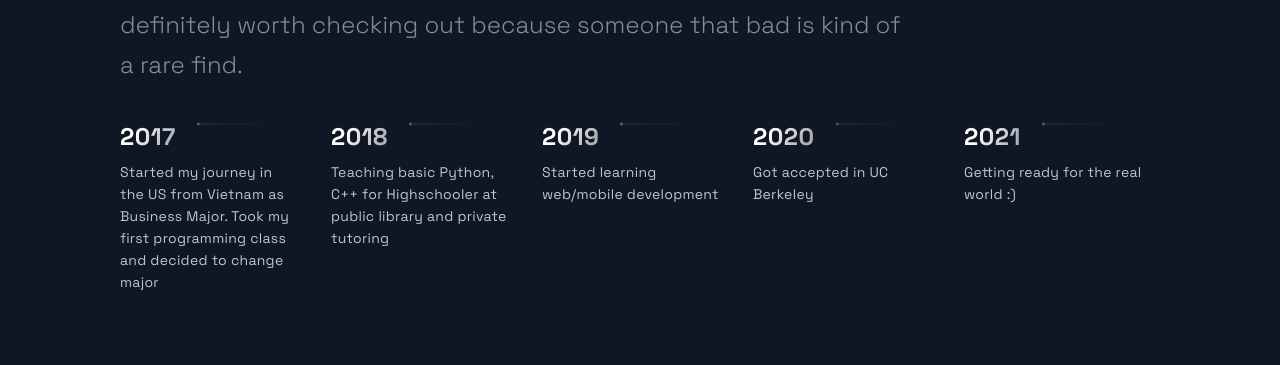
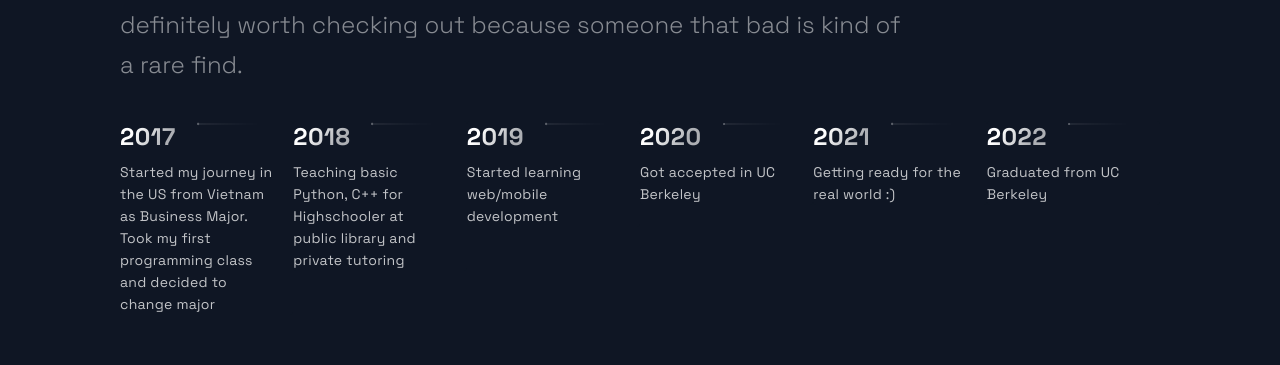
Before and after one commit to leonardotran/Personal-Website, a Next.js app: page / in a window 1280 px wide. Shown: the part 3723-4088 px from the top of the page. Built offline with nearby package versions, Linux system fonts and the light colour scheme.

Commit message:
constant change

```diff
--- a/src/constants/constants.js
+++ b/src/constants/constants.js
@@ -46,4 +46,5 @@ export const TimeLineData = [
   { year: 2019, text: 'Started learning web/mobile development', },
   { year: 2020, text: 'Got accepted in UC Berkeley', },
   { year: 2021, text: 'Getting ready for the real world :)', },
+  { year: 2022, text: 'Graduated from UC Berkeley', },
 ];
```
